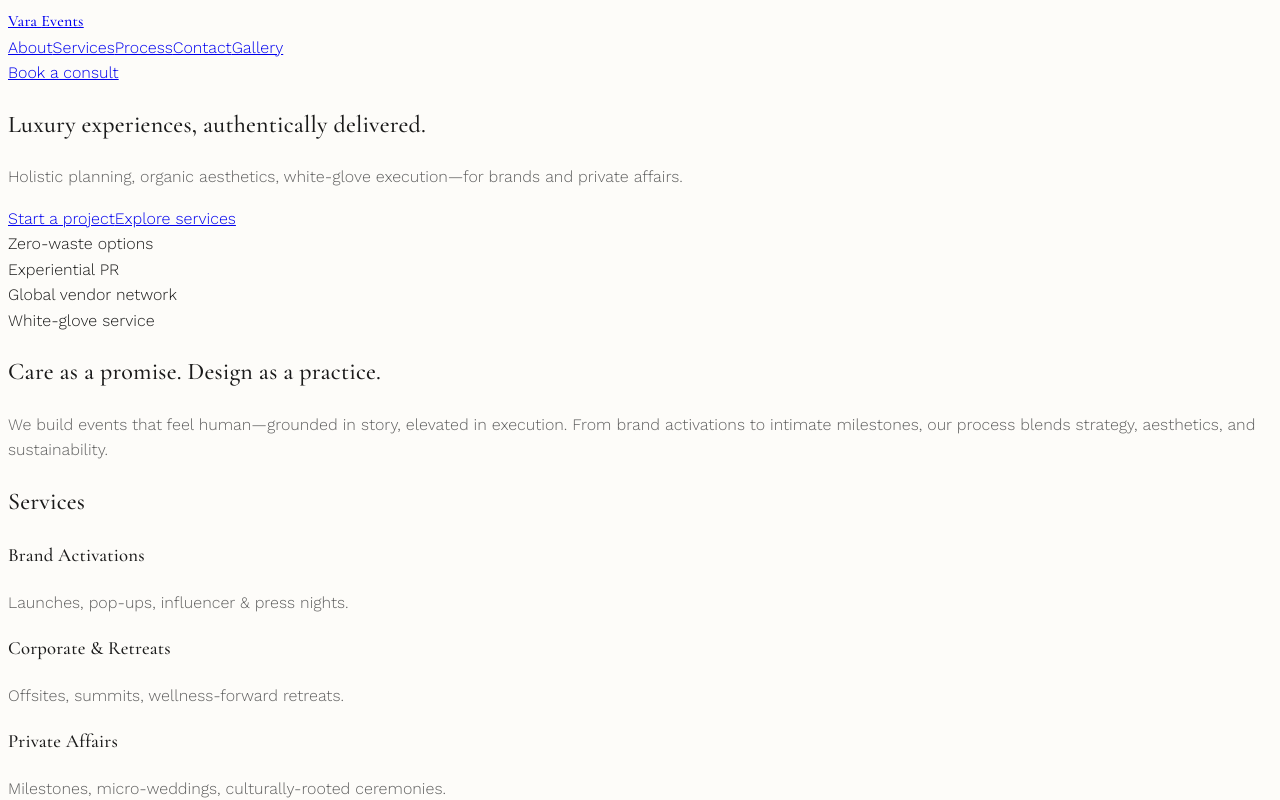
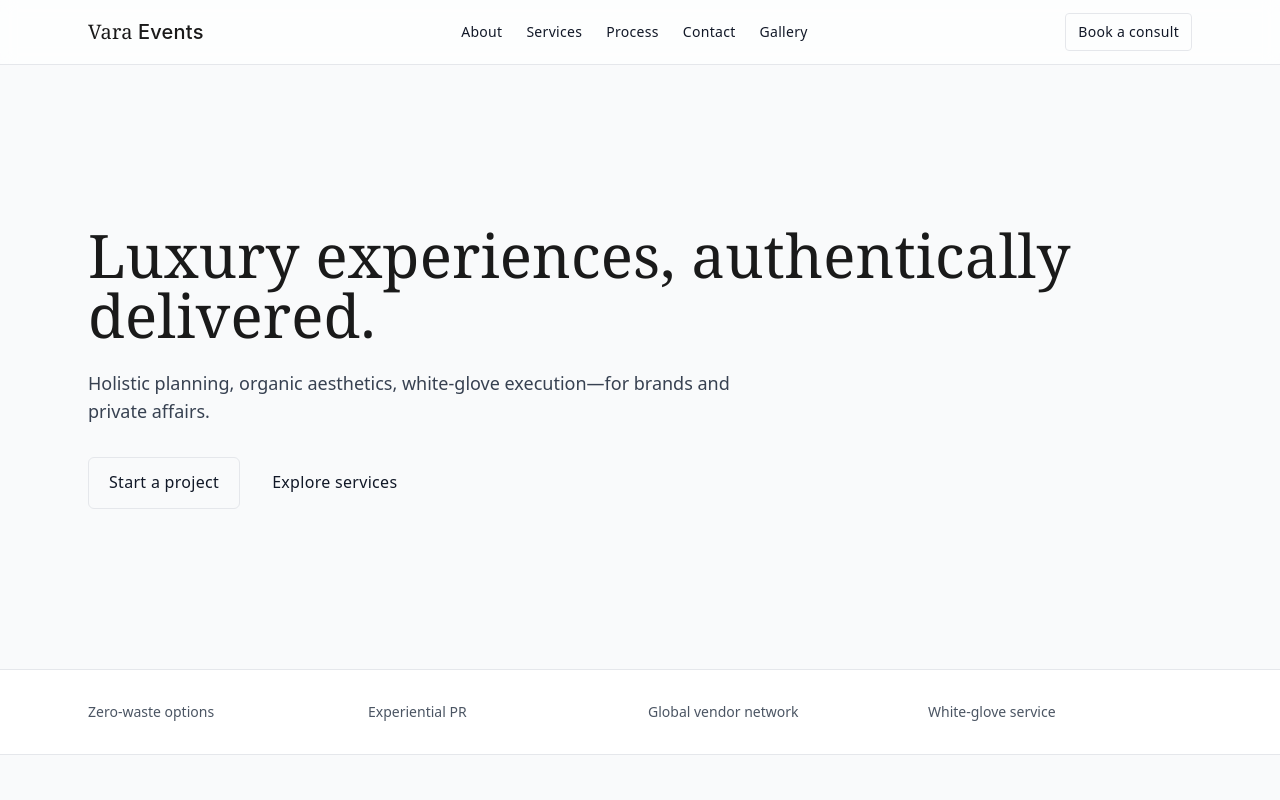
Before and after one commit to missezmiller-ui/vara-events, a Next.js app: page / in a window 1280 px wide. Shown: the top 800 px of the page. Built offline with nearby package versions, Linux system fonts and the light colour scheme.

Commit message:
Update globals.css

```diff
--- a/styles/globals.css
+++ b/styles/globals.css
@@ -1,32 +1,41 @@
+/* --- Tailwind core (must be first) --- */
+@tailwind base;
+@tailwind components;
+@tailwind utilities;
+
+/* --- Typography: chic, polished, demure --- */
 @import url('https://fonts.googleapis.com/css2?family=Cormorant+Garamond:wght@400;500;600&family=Work+Sans:wght@300;400;500&display=swap');
 
-:root {
-  --ink: #1a1a1a;
-  --warm-gray: #5f5f5f;
-  --ivory: #fdfcf9;
-  --accent: #d4b483; /* muted champagne */
+:root{
+  --ink:#1a1a1a;
+  --warm-gray:#5f5f5f;
+  --ivory:#fdfcf9;
+  --accent:#d4b483; /* muted champagne */
 }
 
-body {
-  font-family: 'Work Sans', system-ui, sans-serif;
-  background-color: var(--ivory);
+html, body {
+  background: var(--ivory);
   color: var(--ink);
+}
+
+body{
+  font-family: 'Work Sans', system-ui, -apple-system, Segoe UI, Roboto, Helvetica, Arial, sans-serif;
   font-weight: 300;
   line-height: 1.6;
 }
 
-.font-serif {
+/* Headings = soft luxury serif */
+.font-serif,
+h1,h2,h3,h4{
   font-family: 'Cormorant Garamond', Georgia, serif;
   font-weight: 500;
-  letter-spacing: 0.2px;
-}
-
-h1, h2, h3 {
-  font-family: 'Cormorant Garamond', Georgia, serif;
-  font-weight: 500;
+  letter-spacing: .2px;
   color: var(--ink);
 }
 
-p {
-  color: var(--warm-gray);
-}
+/* Body tone */
+p{ color: var(--warm-gray); }
+
+/* Buttons/links */
+a, button{ letter-spacing:.3px; }
+a:hover, button:hover{ opacity:.85; transition: opacity .25s ease-in-out; }
```
